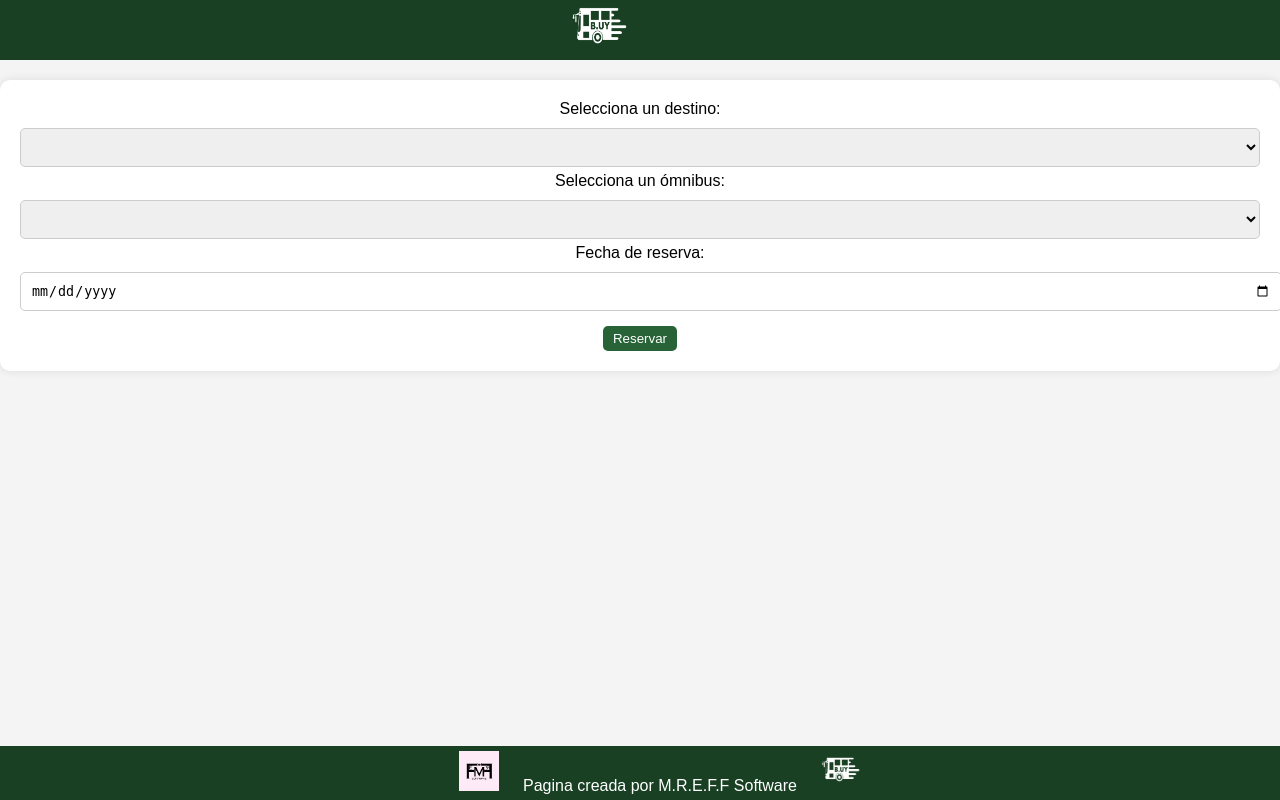
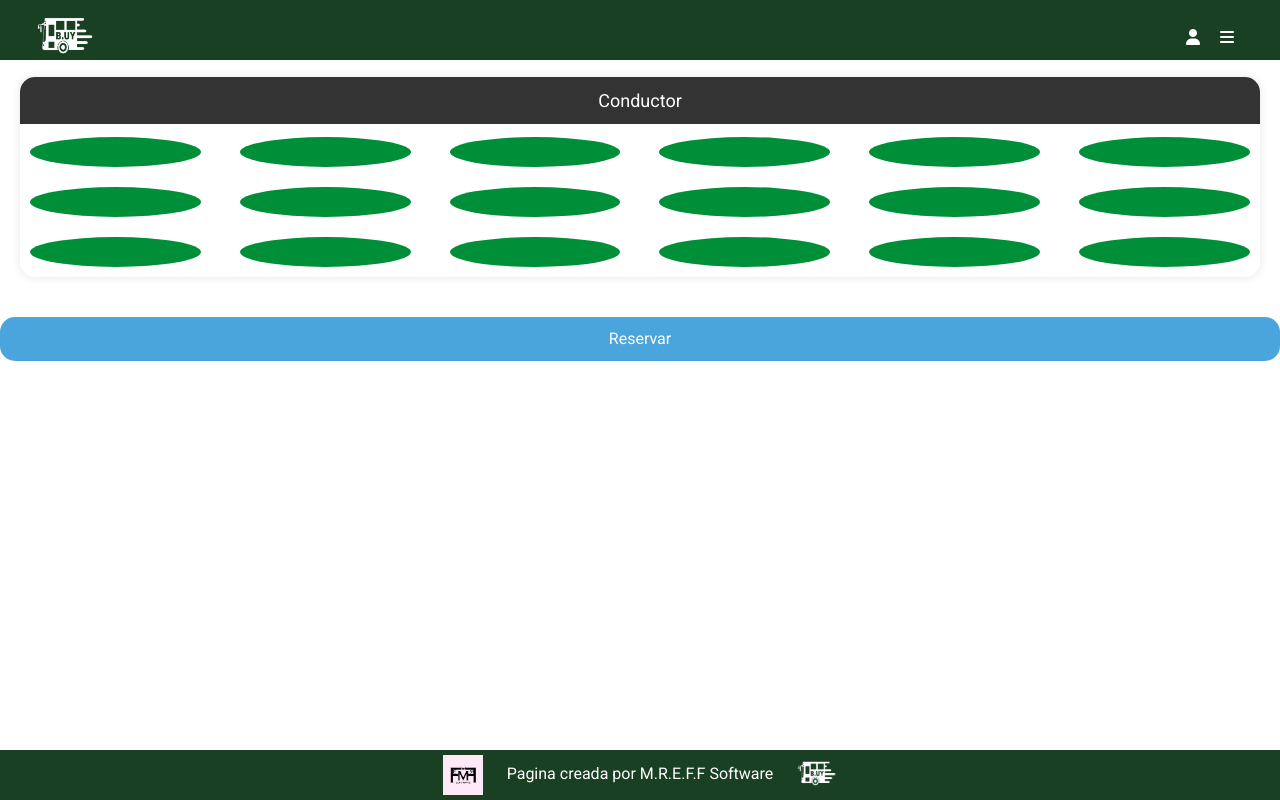
Before and after one commit to rnzo15/proyectomreff, a PHP site: page /src/vista/html/reservas.html in a window 1280 px wide. Run offline with PHP 8.4, Linux system fonts and the light colour scheme; lists and menus that the app fills with data are empty.

Commit message:
se modificaron errores

```diff
--- a/src/vista/css/reservas.css
+++ b/src/vista/css/reservas.css
@@ -1,116 +1,75 @@
-/* styles.css */
 
-body {
-    font-family: Arial, sans-serif;
-    background-color: #f4f4f4;
-    margin: 0;
-    padding: 0;
-    text-align: center;
+
+h1 {
+    margin-top: 20px;
+    font-size: 24px;
 }
 
-h1 {
-    color: #333;
-}
-
-form {
+.cine {
+    display: inline-block;
+    margin: 20px;
+    position: relative;
     background-color: #fff;
-    padding: 20px;
-    border-radius: 10px;
+    border-radius: 15px;
     box-shadow: 0 0 10px rgba(0, 0, 0, 0.1);
 }
 
-label {
-    display: block;
-    margin-bottom: 5px;
+.pantalla {
+    background-color: #333;
+    color: #fff;
+    font-size: 18px;
+    padding: 10px;
+    text-align: center;
+    position: absolute;
+    top: 0;
+    left: 50%;
+    transform: translateX(-50%);
+    width: 100%;
+    border-top-left-radius: 15px;
+    border-top-right-radius: 15px;
 }
 
-select,
-input[type="date"] {
-    width: 100%;
+.fila {
+    display: flex;
+    align-items: center;
+    justify-content: space-between;
     padding: 10px;
-    margin: 5px 0;
-    border: 1px solid #ccc;
-    border-radius: 5px;
 }
 
-button {
-    background-color: #3498db;
+.seat {
+    width: 30px;
+    height: 30px;
+    background-color: #008f39;
+    cursor: pointer;
+    transition: background-color 0.3s ease;
+    border-radius: 50%;
+    flex: 0 0 14%;
+}
+
+.seat.selected {
+    background-color: #f9a825;
+}
+
+.seat:hover {
+    background-color: #ff5555;
+}
+
+.seat.reserved {
+    background-color: #ff5555;
+    cursor: not-allowed;
+}
+
+#reservar {
+    margin-top: 20px;
+    padding: 10px 20px;
+    background-color: #49a5db;
     color: #fff;
     border: none;
-    padding: 10px 20px;
     cursor: pointer;
-    border-radius: 5px;
+    transition: background-color 0.3s ease;
+    border-radius: 15px;
 }
 
-button:hover {
-    background-color: #47a3da;
+#reservar:hover {
+    background-color: #008f39;
 }
-
-#mensaje {
-    margin-top: 20px;
-    font-weight: bold;
-}
-
-select:hover,
-input[type="date"]:hover,
-button:hover {
-    transition: background-color 0.3s ease;
-}
-/* styles.css */
-
-body {
-    font-family: Arial, sans-serif;
-    background-color: #f4f4f4;
-    margin: 0;
-    padding: 0;
-    text-align: center;
-}
-
-h1 {
-    color: #333;
-}
-
-form {
-    background-color: #fff;
-    padding: 20px;
-    border-radius: 10px;
-    box-shadow: 0 0 10px rgba(0, 0, 0, 0.1);
-}
-
-label {
-    display: block;
-    margin-bottom: 5px;
-}
-
-select,
-input[type="date"] {
-    width: 100%;
-    padding: 10px;
-    margin: 5px 0;
-    border: 1px solid #ccc;
-    border-radius: 5px;
-}
-
-button {
-    background-color: #3498db;
-    color: #fff;
-    border: none;
-    padding: 10px 20px;
-    cursor: pointer;
-    border-radius: 5px;
-}
-
-button:hover {
-    background-color: #47a3da;
-}
-
-#mensaje {
-    margin-top: 20px;
-    font-weight: bold;
-}
-
-select:hover,
-input[type="date"]:hover,
-button:hover {
-    transition: background-color 0.3s ease;
-}
--- a/src/vista/html/contact.html
+++ b/src/vista/html/contact.html
@@ -30,7 +30,7 @@
     <header>
         <nav class="navbar">
             <div class="logo">
-                <a href="../index.html"><img src="../img/VERSION MINIMA 1.png" alt="Logo" class="logo-img"></a>
+                <a href="../../../index.html"><img src="../img/VERSION MINIMA 1.png" alt="Logo" class="logo-img"></a>
             </div>
             <div class="nav-icons">
                 <div class="account-icon">
--- a/src/vista/html/decision.html
+++ b/src/vista/html/decision.html
@@ -29,7 +29,7 @@
     <header>
         <nav class="navbar">
             <div class="logo">
-                <a href="../index.html"><img src="../img/VERSION MINIMA 1.png" alt="Logo" class="logo-img"></a>
+                <a href="../../../index.html"><img src="../img/VERSION MINIMA 1.png" alt="Logo" class="logo-img"></a>
             </div>
             <div class="nav-icons">
                 <div class="account-icon">
--- a/src/vista/html/horarios.html
+++ b/src/vista/html/horarios.html
@@ -22,7 +22,7 @@
     <header>
         <nav class="navbar">
             <div class="logo">
-                <a href="../index.html"><img src="../img/VERSION MINIMA 1.png" alt="Logo" class="logo-img"></a>
+                <a href="../../../index.html"><img src="../img/VERSION MINIMA 1.png" alt="Logo" class="logo-img"></a>
             </div>
             <div class="nav-icons">
                 <div class="account-icon">
--- a/src/vista/html/login.html
+++ b/src/vista/html/login.html
@@ -25,7 +25,7 @@
     <header>
         <nav class="navbar">
             <div class="logo">
-                <a href="../index.html"><img src="../img/VERSION MINIMA 1.png" alt="Logo" class="logo-img"></a>
+                <a href="../../../index.html"><img src="../img/VERSION MINIMA 1.png" alt="Logo" class="logo-img"></a>
             </div>
             <div class="nav-icons">
                 <div class="account-icon">
--- a/src/vista/html/mapa.html
+++ b/src/vista/html/mapa.html
@@ -33,7 +33,7 @@
     <header>
         <nav class="navbar">
             <div class="logo">
-                <a href="../index.html"><img src="../img/VERSION MINIMA 1.png" alt="Logo" class="logo-img"></a>
+                <a href="../../../index.html"><img src="../img/VERSION MINIMA 1.png" alt="Logo" class="logo-img"></a>
             </div>
             <div class="nav-icons">
                 <div class="account-icon">
--- a/src/vista/html/news.html
+++ b/src/vista/html/news.html
@@ -21,10 +21,10 @@
 </head>
 
 <body>
-    <header>
+    <<header>
     <nav class="navbar">
         <div class="logo">
-                <a href="../index.html"><img src="../img/VERSION MINIMA 1.png" alt="Logo" class="logo-img"></a>
+            <a href="../../../index.html"><img src="../img/VERSION MINIMA 1.png" alt="Logo" class="logo-img"></a>
         </div>
         <div class="nav-icons">
             <div class="account-icon">
--- a/src/vista/html/register.html
+++ b/src/vista/html/register.html
@@ -25,7 +25,7 @@
     <header>
         <nav class="navbar">
             <div class="logo">
-                <a href="../index.html"><img src="../img/VERSION MINIMA 1.png" alt="Logo" class="logo-img"></a>
+                <a href="../../../index.html"><img src="../img/VERSION MINIMA 1.png" alt="Logo" class="logo-img"></a>
             </div>
             <div class="nav-icons">
                 <div class="account-icon">
--- a/src/vista/html/reservas.html
+++ b/src/vista/html/reservas.html
@@ -1,64 +1,95 @@
 <!DOCTYPE html>
 <html lang="en">
+
 <head>
+    <link rel="preconnect" href="https://fonts.googleapis.com">
+    <link rel="preconnect" href="https://fonts.gstatic.com" crossorigin>
+    <link href="https://fonts.googleapis.com/css2?family=Roboto&display=swap" rel="stylesheet">
+    <link rel="stylesheet" href="../css/normalize.css">
+    <link rel="stylesheet" href="https://cdnjs.cloudflare.com/ajax/libs/font-awesome/6.4.0/css/all.min.css"
+        integrity="sha512-iecdLmaskl7CVkqkXNQ/ZH/XLlvWZOJyj7Yy7tcenmpD1ypASozpmT/E0iPtmFIB46ZmdtAc9eNBvH0H/ZpiBw=="
+        crossorigin="anonymous" referrerpolicy="no-referrer" />
+    <link rel="stylesheet" href="https://maxcdn.bootstrapcdn.com/bootstrap/4.5.2/css/bootstrap.min.css">
+    <script src="https://ajax.googleapis.com/ajax/libs/jquery/3.5.1/jquery.min.js"></script>
+    <script src="https://cdnjs.cloudflare.com/ajax/libs/popper.js/1.16.0/umd/popper.min.js"></script>
+    <script src="https://maxcdn.bootstrapcdn.com/bootstrap/4.5.2/js/bootstrap.min.js"></script>
     <meta charset="UTF-8">
     <meta name="viewport" content="width=device-width, initial-scale=1.0">
-    <link rel="stylesheet" href="/src/vista/css/stylemenu.css">
-    <link rel="stylesheet" href="/src/vista/css/reservas.css">
+    <link rel="stylesheet" href="../css/stylemenu.css">
+    <link rel="stylesheet" href="../css/reservas.css">
     <title>reservas</title>
 </head>
+
+<body>
     <header>
         <nav class="navbar">
             <div class="logo">
-            <img src="../img/VERSION MINIMA 1.png" alt="Logo" class="logo-img">
+                <a href="../../../index.html"><img src="../img/VERSION MINIMA 1.png" alt="Logo" class="logo-img"></a>
             </div>
             <div class="nav-icons">
                 <div class="account-icon">
-                <a href="./src/vista/html/decision.html"><i class="fa-solid fa-user"></i></a>
-
+                    <a href="../html/decision.html"><i class="fa-solid fa-user"></i></a>
                 </div>
                 <div class="menu-icon" onclick="toggleMenu()">
                     <i class="fa-solid fa-bars"></i>
                 </div>
                 <ul class="menu-items" id="menuItems">
-                <a href="./html/lineas.php">
+                    <a href="../php/lineas.php">
                         <li>Lineas</li>
                     </a>
-                <a href="./html/abtus.html">
-                    <li>Sobre Nosotros</li>
-                </a>
-                <a href="./html/mapa.html">
+                    <a href="../html/mapa.html">
                         <li>Mapa</li>
                     </a>
-                <a href="./html/news.html">
+                    <a href="../html/news.html">
                         <li>Noticias</li>
                     </a>
-                <a href="./html/tarifas.html">
+                    <a href="../html/tarifas.html">
                         <li>Tarifas</li>
                     </a>
-                <a href="./html/contact.html">
+                    <a href="../html/contact.html">
                         <li>Contacto</li>
                     </a>
                 </ul>
             </div>
         </nav>
     </header>
-<body>
-    <h1>Reserva de Ómnibus</h1>
-    <form id="reservaForm">
-        <label for="destino">Selecciona un destino:</label>
-        <select id="destino" name="destino"></select>
-
-        <label for="omnibus">Selecciona un ómnibus:</label>
-        <select id="omnibus" name="omnibus"></select>
-
-        <label for="fecha">Fecha de reserva:</label>
-        <input type="date" id="fecha" name="fecha">
-
-        <button type="submit">Reservar</button>
-    </form>
-
-    <div id="mensaje"></div>
+    <h1>Reserva de Asientos</h1>
+    <div class="cine">
+        <div class="pantalla">Conductor</div>
+        <div class="fila">
+            <div class="seat"></div>
+            <div class="seat"></div>
+            <div class="seat"></div>
+            <div class="seat"></div>
+            <div class="seat"></div>
+            <div class="seat"></div>
+        </div>
+        <div class="fila">
+            <div class="seat"></div>
+            <div class="seat"></div>
+            <div class="seat"></div>
+            <div class="seat"></div>
+            <div class="seat"></div>
+            <div class="seat"></div>
+        </div>
+        <div class="fila">
+            <div class="seat"></div>
+            <div class="seat"></div>
+            <div class="seat"></div>
+            <div class="seat"></div>
+            <div class="seat"></div>
+            <div class="seat"></div>
+        </div>
+        <div class="fila">
+            <div class="seat"></div>
+            <div class="seat"></div>
+            <div class="seat"></div>
+            <div class="seat"></div>
+            <div class="seat"></div>
+            <div class="seat"></div>
+        </div>
+    </div>
+    <button id="reservar">Reservar</button>
 
     <footer class="footer">
         <img class="logo-left" src="../img/logo_6.png" alt="Logo Izquierdo">
@@ -66,7 +97,8 @@
         <img class="logo-right" src="../img/VERSION MINIMA 1.png" alt="Logo Derecho">
     </footer>
 
-        <script src="js/reservas.js"> </script>
+    <script src="../js/reservas.js"> </script>
     <script src="../js/script.js"></script>
 </body>
+
 </html>
```
Also changed, not shown: index.html (+7 -7 lines), src/vista/html/tarifas.html (+6 -16 lines), src/vista/js/reservas.js (+21 -50 lines). Lines whose indentation alone changed are shown as unchanged.
